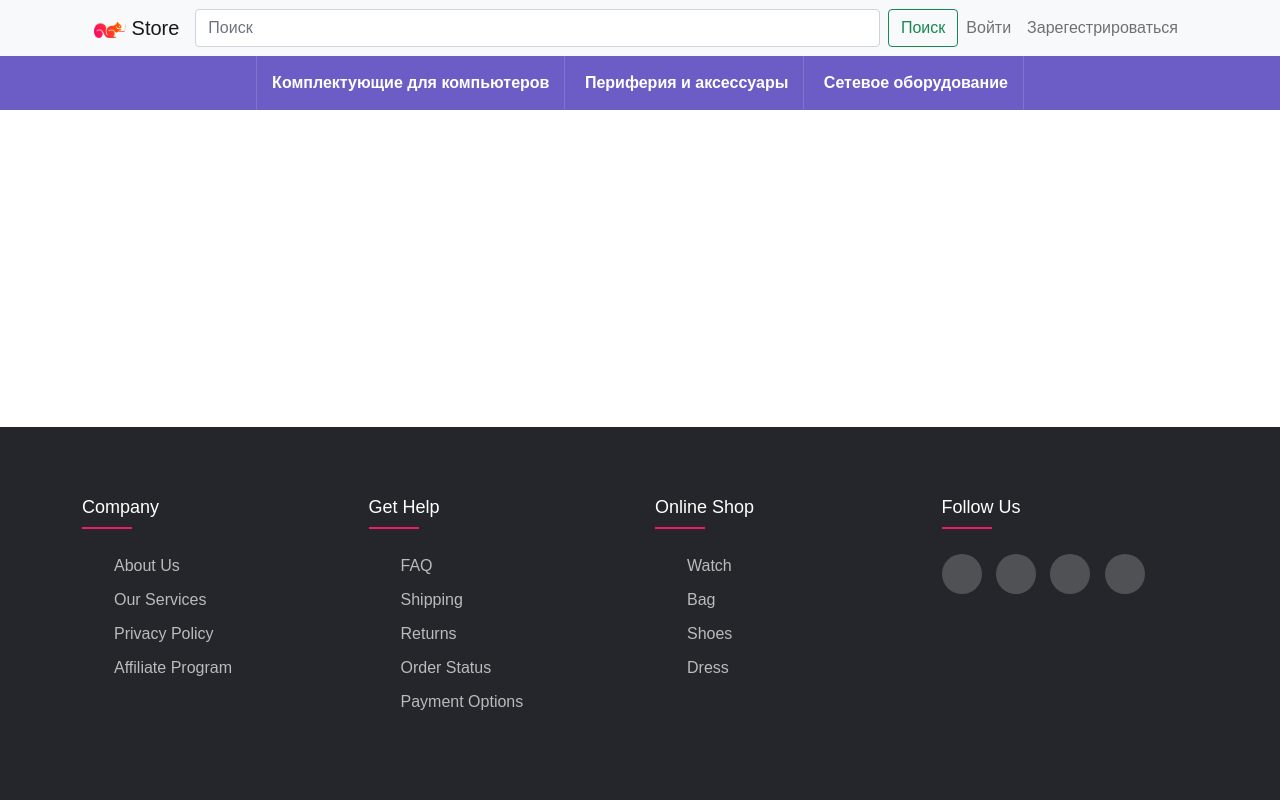
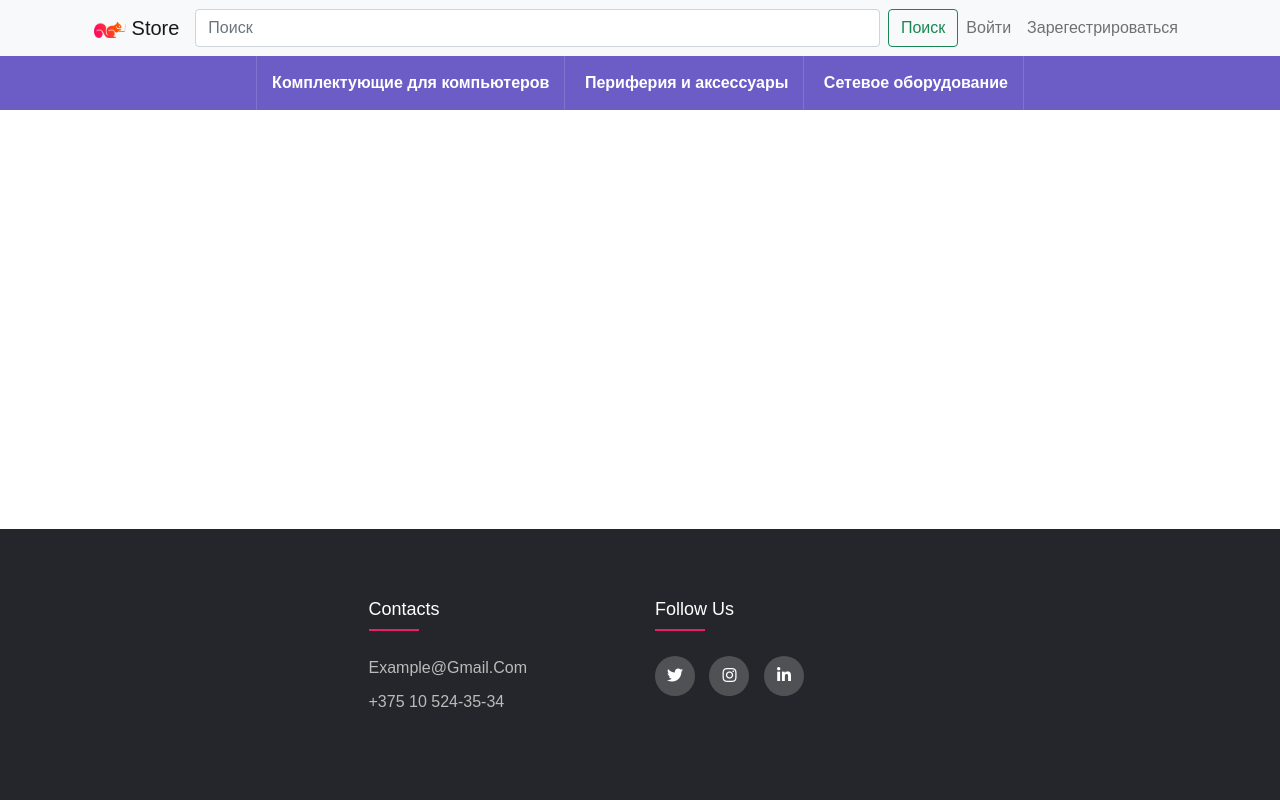
Before and after one commit to Robert49324/flask_store, a Flask app: page /catalog in a window 1280 px wide. Run offline with Flask 3, Linux system fonts and the light colour scheme; tables that the repository leaves empty hold one stand-in row (values such as "Sample post").

Commit message:
Footer done

```diff
--- a/website/static/styles/footer.css
+++ b/website/static/styles/footer.css
@@ -1,7 +1,12 @@
-body{
-	line-height: 1.5;
+body {
 	font-family: 'Montserrat', sans-serif;
-}
+	margin: 0;
+	padding: 0;
+	box-sizing: border-box;
+	display: flex;
+	flex-direction: column;
+	min-height: 100vh; /* Это гарантирует, что body займет как минимум 100% высоты окна просмотра */
+  }
 *{
 	margin:0;
 	padding:0;
@@ -9,22 +14,26 @@
 }
 .container{
 	max-width: 1170px;
-	margin:auto;
+	margin: auto;
 }
 .row{
 	display: flex;
+	justify-content: center;
 	flex-wrap: wrap;
 }
 ul{
 	list-style: none;
+	padding-left: 0;
 }
 .footer{
 	background-color: #24262b;
     padding: 70px 0;
+	margin-top: auto;
 }
 .footer-col{
    width: 25%;
    padding: 0 15px;
+   box-sizing: border-box;
 }
 .footer-col h4{
 	font-size: 18px;
--- a/website/templates/admin.html
+++ b/website/templates/admin.html
@@ -2,7 +2,7 @@
 block content %}
 <div class="container-sm">
   <form method="POST">
-    <h3 align="center">Добавить товар</h3>
+    <h3 align="center" style="padding: 10px">Добавить товар</h3>
     <div class="form-group">
       <label for="name">Имя товара</label>
       <input
--- a/website/templates/base.html
+++ b/website/templates/base.html
@@ -18,6 +18,8 @@
     <link rel="stylesheet" href="static/styles/dropdown.css" />
 
     <link rel="stylesheet" href="static/styles/footer.css" />
+
+    <link rel="stylesheet" type="text/css" href="https://cdnjs.cloudflare.com/ajax/libs/font-awesome/5.15.1/css/all.min.css">
   </head>
 
   <body>
@@ -153,44 +155,22 @@
     {%endif%} {% endfor %} {% endif %} {% endwith %}
     {% block content %} {%endblock %}
 
-    <footer class="footer fixed-bottom">
+    <footer class="footer bottom">
       <div class="container">
         <div class="row">
           <div class="footer-col">
-            <h4>company</h4>
+            <h4>Contacts</h4>
             <ul>
-              <li><a href="#">about us</a></li>
-              <li><a href="#">our services</a></li>
-              <li><a href="#">privacy policy</a></li>
-              <li><a href="#">affiliate program</a></li>
+              <li><a href="#">example@gmail.com</a></li>
+              <li><a href="#">+375 10 524-35-34</a></li>
             </ul>
           </div>
           <div class="footer-col">
-            <h4>get help</h4>
-            <ul>
-              <li><a href="#">FAQ</a></li>
-              <li><a href="#">shipping</a></li>
-              <li><a href="#">returns</a></li>
-              <li><a href="#">order status</a></li>
-              <li><a href="#">payment options</a></li>
-            </ul>
-          </div>
-          <div class="footer-col">
-            <h4>online shop</h4>
-            <ul>
-              <li><a href="#">watch</a></li>
-              <li><a href="#">bag</a></li>
-              <li><a href="#">shoes</a></li>
-              <li><a href="#">dress</a></li>
-            </ul>
-          </div>
-          <div class="footer-col">
-            <h4>follow us</h4>
+            <h4>Follow us</h4>
             <div class="social-links">
-              <a href="#"><i class="fab fa-facebook-f"></i></a>
-              <a href="#"><i class="fab fa-twitter"></i></a>
-              <a href="#"><i class="fab fa-instagram"></i></a>
-              <a href="#"><i class="fab fa-linkedin-in"></i></a>
+              <a href="https://twitter.com/LMAO3125"><i class="fab fa-twitter"></i></a>
+              <a href="https://www.instagram.com/robert49324/"><i class="fab fa-instagram"></i></a>
+              <a href="https://www.linkedin.com/in/robert49324/"><i class="fab fa-linkedin-in"></i></a>
             </div>
           </div>
         </div>
```
Also changed, not shown: instance/database.db.
